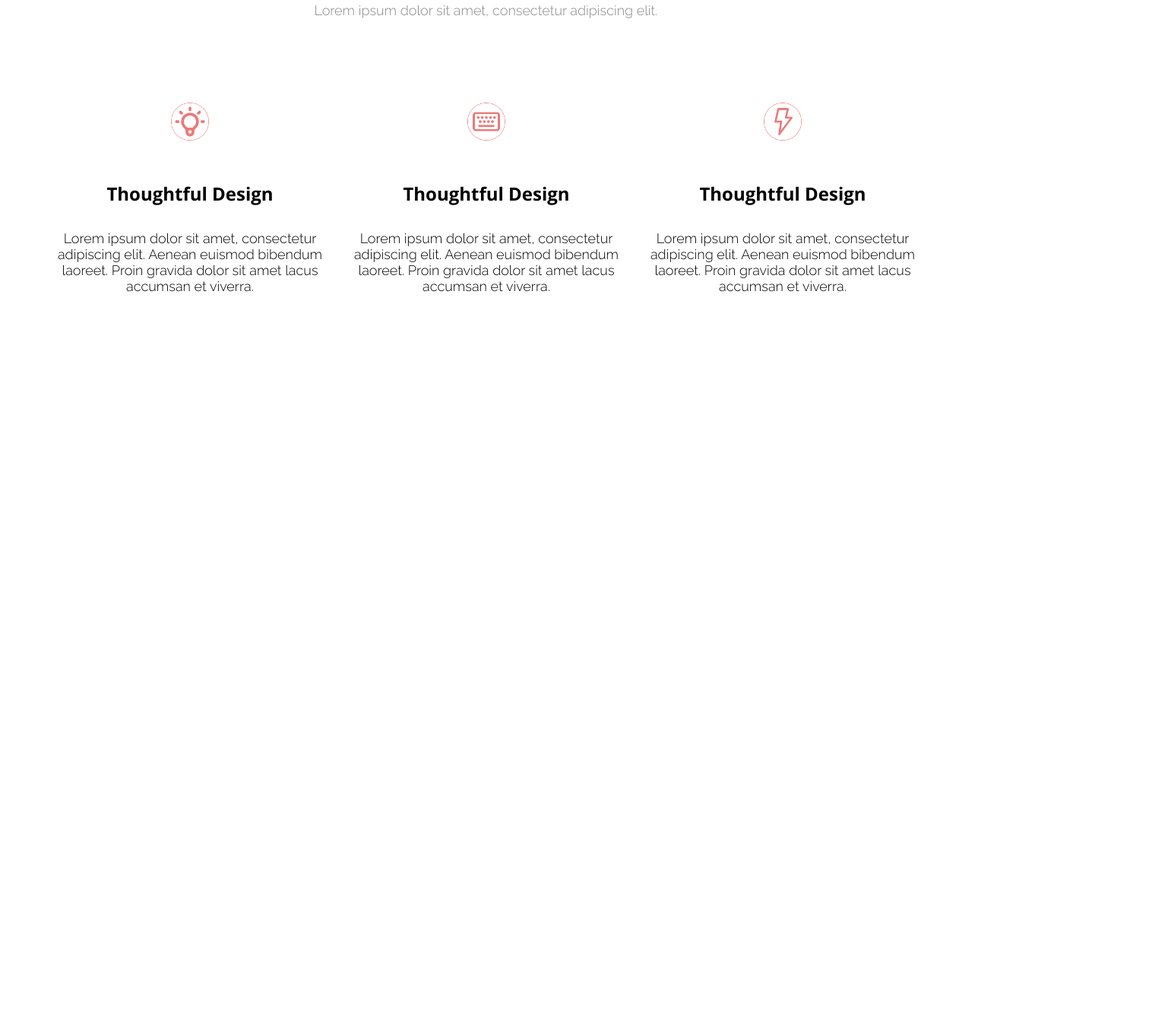
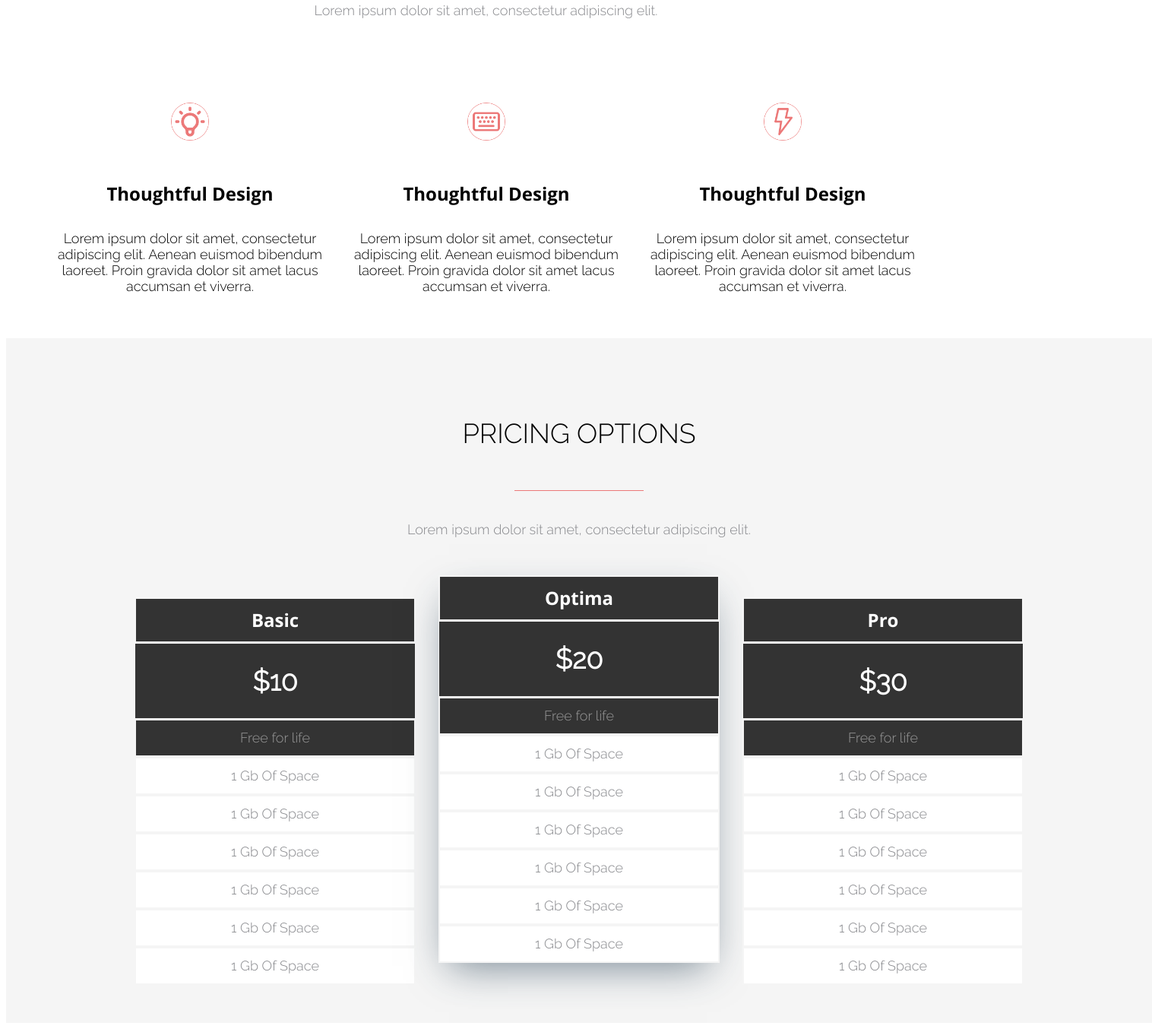
Before and after one commit to KirilZayats/Frontend_Courses, a plain HTML site: page index.html in a window 1280 px wide. Shown: the part 886-2240 px from the top of the page at 76% size, 1516 px wide, since content can reach past the window. Before the commit the page ends 1339 px from the top, so only its background shows below. Drawn offline with nearby package versions, Linux system fonts and the light colour scheme.

Commit message:
docs(hw-5): added pricing section

```diff
--- a/index.html
+++ b/index.html
@@ -5,6 +5,7 @@
     <meta name="viewport" content="width=device-width, initial-scale=1.0" />
     <link href="styles/awesome.style.css" rel="stylesheet" />
     <link href="styles/tabs.style.css" rel="stylesheet" />
+    <link href="styles/pricing.style.css" rel="stylesheet" />
     <link
       href="https://fonts.googleapis.com/css2?family=Raleway:wght@100;300&display=swap"
       rel="stylesheet"
@@ -63,10 +64,7 @@
               dolor sit amet lacus accumsan et viverra justo commodo. Proin
               sodales pulvinar tempor.
             </h5>
-            <button
-              class="tabs-section__tab-content__button"
-              type="button"
-            >
+            <button class="tabs-section__tab-content__button" type="button">
               Download
             </button>
           </div>
@@ -131,6 +129,102 @@
           </div>
         </div>
       </section>
+      <section class="pricing-section">
+        <h2 class="pricing-section__header">pricing options</h2>
+        <div class="pricing-section__bottom-border"></div>
+        <h5 class="pricing-section__before-scriptum">
+          Lorem ipsum dolor sit amet, consectetur adipiscing elit.
+        </h5>
+        <div class="pricing-section__rates">
+          <div class="pricing-section__rate-info">
+            <div class="pricing-section__rate-info__tab rate-info__tab__name">
+              <h4 class="rate-info__tab__name__text">Basic</h4>
+            </div>
+            <div class="pricing-section__rate-info__tab rate-info__tab__price">
+              <h4 class="rate-info__tab__price__text">$10</h4>
+            </div>
+            <div class="pricing-section__rate-info__tab rate-info__tab__type">
+              <h4 class="rate-info__tab__type__text">Free for life</h4>
+            </div>
+            <div class="pricing-section__rate-info__tab rate-info__tab__params">
+              <h4 class="rate-info__tab__params__text">1 gb of space</h4>
+            </div>
+            <div class="pricing-section__rate-info__tab rate-info__tab__params">
+              <h4 class="rate-info__tab__params__text">1 gb of space</h4>
+            </div>
+            <div class="pricing-section__rate-info__tab rate-info__tab__params">
+              <h4 class="rate-info__tab__params__text">1 gb of space</h4>
+            </div>
+            <div class="pricing-section__rate-info__tab rate-info__tab__params">
+              <h4 class="rate-info__tab__params__text">1 gb of space</h4>
+            </div>
+            <div class="pricing-section__rate-info__tab rate-info__tab__params">
+              <h4 class="rate-info__tab__params__text">1 gb of space</h4>
+            </div>
+            <div class="pricing-section__rate-info__tab rate-info__tab__params">
+              <h4 class="rate-info__tab__params__text">1 gb of space</h4>
+            </div>
+          </div>
+          <div class="pricing-section__rate-info rate-info__active">
+            <div class="pricing-section__rate-info__tab rate-info__tab__name">
+              <h4 class="rate-info__tab__name__text">Optima</h4>
+            </div>
+            <div class="pricing-section__rate-info__tab rate-info__tab__price">
+              <h4 class="rate-info__tab__price__text">$20</h4>
+            </div>
+            <div class="pricing-section__rate-info__tab rate-info__tab__type">
+              <h4 class="rate-info__tab__type__text">Free for life</h4>
+            </div>
+            <div class="pricing-section__rate-info__tab rate-info__tab__params">
+              <h4 class="rate-info__tab__params__text">1 gb of space</h4>
+            </div>
+            <div class="pricing-section__rate-info__tab rate-info__tab__params">
+              <h4 class="rate-info__tab__params__text">1 gb of space</h4>
+            </div>
+            <div class="pricing-section__rate-info__tab rate-info__tab__params">
+              <h4 class="rate-info__tab__params__text">1 gb of space</h4>
+            </div>
+            <div class="pricing-section__rate-info__tab rate-info__tab__params">
+              <h4 class="rate-info__tab__params__text">1 gb of space</h4>
+            </div>
+            <div class="pricing-section__rate-info__tab rate-info__tab__params">
+              <h4 class="rate-info__tab__params__text">1 gb of space</h4>
+            </div>
+            <div class="pricing-section__rate-info__tab rate-info__tab__params">
+              <h4 class="rate-info__tab__params__text">1 gb of space</h4>
+            </div>
+          </div>
+          <div class="pricing-section__rate-info">
+            <div class="pricing-section__rate-info__tab rate-info__tab__name">
+              <h4 class="rate-info__tab__name__text">Pro</h4>
+            </div>
+            <div class="pricing-section__rate-info__tab rate-info__tab__price">
+              <h4 class="rate-info__tab__price__text">$30</h4>
+            </div>
+            <div class="pricing-section__rate-info__tab rate-info__tab__type">
+              <h4 class="rate-info__tab__type__text">Free for life</h4>
+            </div>
+            <div class="pricing-section__rate-info__tab rate-info__tab__params">
+              <h4 class="rate-info__tab__params__text">1 gb of space</h4>
+            </div>
+            <div class="pricing-section__rate-info__tab rate-info__tab__params">
+              <h4 class="rate-info__tab__params__text">1 gb of space</h4>
+            </div>
+            <div class="pricing-section__rate-info__tab rate-info__tab__params">
+              <h4 class="rate-info__tab__params__text">1 gb of space</h4>
+            </div>
+            <div class="pricing-section__rate-info__tab rate-info__tab__params">
+              <h4 class="rate-info__tab__params__text">1 gb of space</h4>
+            </div>
+            <div class="pricing-section__rate-info__tab rate-info__tab__params">
+              <h4 class="rate-info__tab__params__text">1 gb of space</h4>
+            </div>
+            <div class="pricing-section__rate-info__tab rate-info__tab__params">
+              <h4 class="rate-info__tab__params__text">1 gb of space</h4>
+            </div>
+          </div>
+        </div>
+      </section>
     </main>
   </body>
 </html>
--- /dev/null
+++ b/styles/pricing.style.css
@@ -0,0 +1,166 @@
+.pricing-section {
+  display: flex;
+  flex-direction: column;
+  align-items: center;
+  width: 1508px;
+  margin: 0 auto;
+  justify-content: center;
+  background: #f5f5f5;
+}
+
+.pricing-section__header {
+  height: 150px;
+  margin: 50px 0 0 0;
+  font-family: "Raleway";
+  font-style: normal;
+  font-weight: 400;
+  font-size: 36px;
+  line-height: 42px;
+  display: flex;
+  align-items: center;
+  text-align: center;
+  text-transform: uppercase;
+}
+
+.pricing-section__bottom-border {
+  height: 0px;
+  width: 170px;
+
+  border-top: 1px solid #ec7979;
+  margin: 0 auto 40px auto;
+}
+
+.pricing-section__before-scriptum {
+  margin: 0;
+  font-family: "Raleway";
+  font-style: normal;
+  font-weight: 400;
+  font-size: 18px;
+  line-height: 21px;
+  display: flex;
+  align-items: center;
+  text-align: center;
+
+  color: #86878b;
+}
+
+.pricing-section__rate-info {
+  display: flex;
+  flex-direction: column;
+
+  margin-top: 79px;
+  width: 370px;
+}
+
+.pricing-section__rates {
+  display: flex;
+  flex-direction: row;
+  justify-content: center;
+  margin-bottom: 50px;
+  gap: 30px;
+  width: 100%;
+}
+
+.pricing-section__rate-info__tab {
+  display: flex;
+  align-items: center;
+  justify-content: center;
+  border: 2px solid #f5f5f5;
+  box-sizing: border-box;
+}
+
+.rate-info__tab__name {
+  height: 60px;
+  background: #333333;
+}
+
+.rate-info__tab__name__text {
+  font-family: "Open Sans";
+  font-style: normal;
+  font-weight: 700;
+  font-size: 24px;
+  line-height: 33px;
+  display: flex;
+  align-items: center;
+  text-align: center;
+  text-transform: capitalize;
+
+  color: #ffffff;
+}
+
+.rate-info__tab__price {
+  height: 100px;
+
+  background: #333333;
+  border: 1px solid #f5f5f5;
+}
+
+.rate-info__tab__price__text {
+  font-family: "Raleway";
+  font-style: normal;
+  font-weight: 700;
+  font-size: 36px;
+  line-height: 42px;
+  display: flex;
+  align-items: center;
+  text-align: center;
+
+  color: #ffffff;
+}
+
+.rate-info__tab__type {
+  height: 50px;
+
+  background: #333333;
+}
+
+.rate-info__tab__type__text {
+  font-family: "Raleway";
+  font-style: normal;
+  font-weight: 400;
+  font-size: 18px;
+  line-height: 21px;
+  display: flex;
+  align-items: center;
+  text-align: center;
+
+  color: rgba(255, 255, 255, 0.5);
+}
+
+.rate-info__tab__params {
+  height: 50px;
+
+  background: #ffffff;
+}
+
+.rate-info__tab__params__text {
+  font-family: "Raleway";
+  font-style: normal;
+  font-weight: 400;
+  font-size: 18px;
+  line-height: 21px;
+  display: flex;
+  align-items: center;
+  text-align: center;
+  text-transform: capitalize;
+
+  color: #86878b;
+}
+
+.pricing-section__rate-info:hover {
+  box-sizing: border-box;
+  margin-top: 50px;
+  height: 510px;
+  -webkit-box-shadow: -1px 19px 50px -15px rgba(34, 60, 80, 0.61);
+  -moz-box-shadow: -1px 19px 50px -15px rgba(34, 60, 80, 0.61);
+  box-shadow: -1px 19px 50px -15px rgba(34, 60, 80, 0.61);
+}
+
+.pricing-section__rates:not(:hover) .rate-info__active {
+    box-sizing: border-box;
+    margin-top: 50px;
+    height: 510px;
+    -webkit-box-shadow: -1px 19px 50px -15px rgba(34, 60, 80, 0.61);
+    -moz-box-shadow: -1px 19px 50px -15px rgba(34, 60, 80, 0.61);
+    box-shadow: -1px 19px 50px -15px rgba(34, 60, 80, 0.61);
+}
```
Also changed, not shown: 1 other file.
